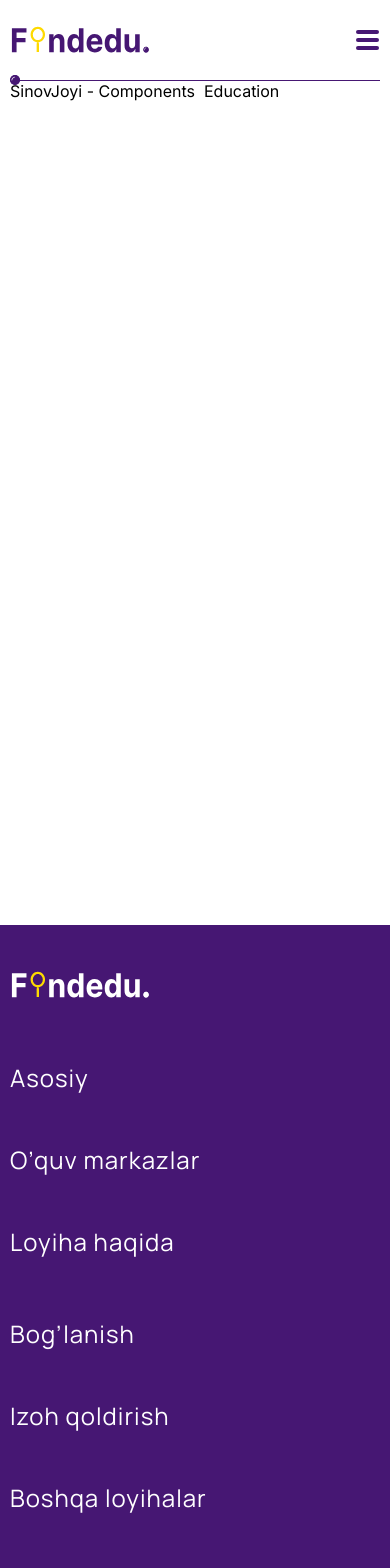
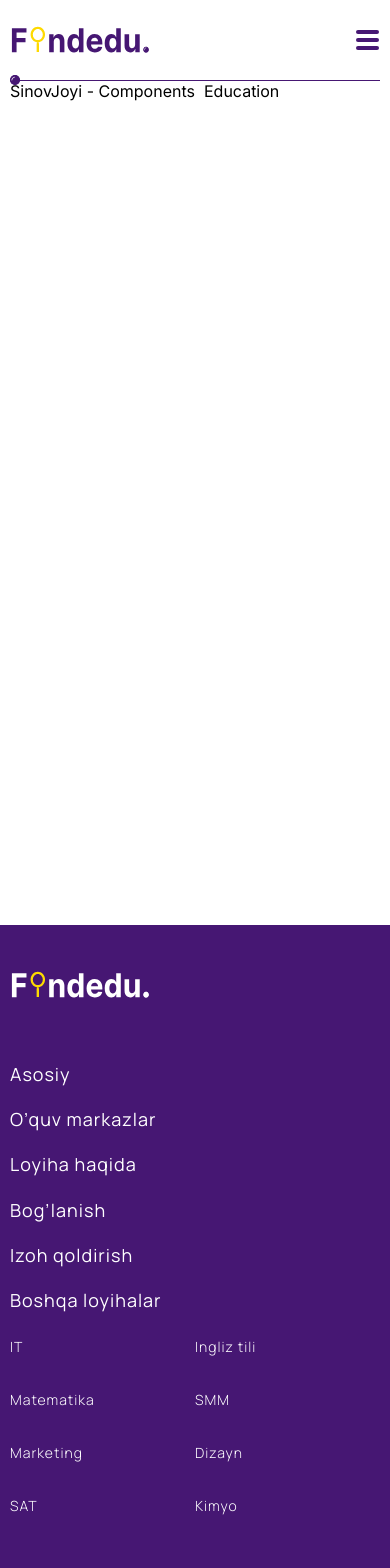
Before and after one commit to FazliddinMirzaqosimov/findedu-web, a Next.js app: page / in a window 390 px wide. Shown: the top 1568 px of the page. Built offline with nearby package versions, Linux system fonts and the light colour scheme; no server answers.

Commit message:
abdulloh

```diff
--- a/src/components/Footer/footer.module.scss
+++ b/src/components/Footer/footer.module.scss
@@ -187,13 +187,25 @@
             nav{
                 display: grid;
                 grid-template-columns: 1fr;
-                row-gap: 50px;
+                gap: 10px;
+
+                .mainLinks {
+                    gap: 10px;
+
+                    li {
+                        a {
+                            font-size: 18px;
+                            line-height: 140%;
+                        }
+                    }
+                }
 
                 .right {
                     grid-column: 1/2;
                     display: grid;
                     grid-template-columns: 1fr 1fr;
                     gap: 0;
+                    margin-top: 10px;
                 }
             }
 
--- a/src/components/Navbar/index.tsx
+++ b/src/components/Navbar/index.tsx
@@ -30,9 +30,9 @@ function Navbar() {
   }, [])
 
   return (
-    <header className={`${css.navbar} ${blur > 300 && css.blur}`}>
+    <header className={`${css.navbar}`}>
         <div className="container">
-            <div className={`${css.wrapper}`}>
+            <div className={`${css.wrapper} ${blur > 300 && css.padding}`}>
               <Link href='#'>
                   <Image className={css.logo} src={logo} alt='Logo' />
               </Link>
--- a/src/components/Navbar/navbar.module.scss
+++ b/src/components/Navbar/navbar.module.scss
@@ -2,7 +2,7 @@
   position: sticky;
   top: 0;
   width: 100%;
-  background-color: var(--white);
+  background-color: rgba(255, 255, 255, 0.85);
   z-index: 100;
 
   .wrapper {
@@ -101,14 +101,9 @@
   }
 }
 
-.blur {
-  background-color: rgba(255, 255, 255, 0.7);
-  backdrop-filter: blur(5px);
-
-  .wrapper {
-    transition: .4s;
-    padding: 20px 0;
-  }
+.padding {
+  transition: .4s !important;
+  padding: 20px 0 !important;
 }
 
 @media (max-width: 968px) {
```
